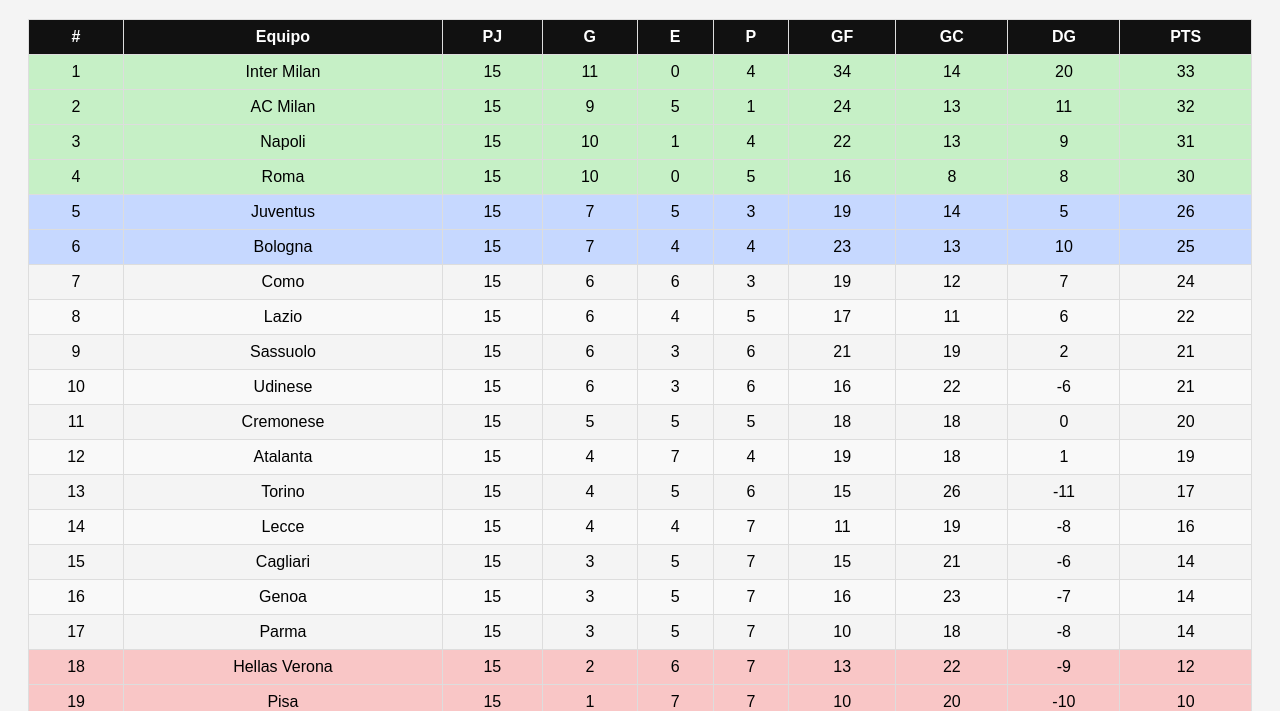
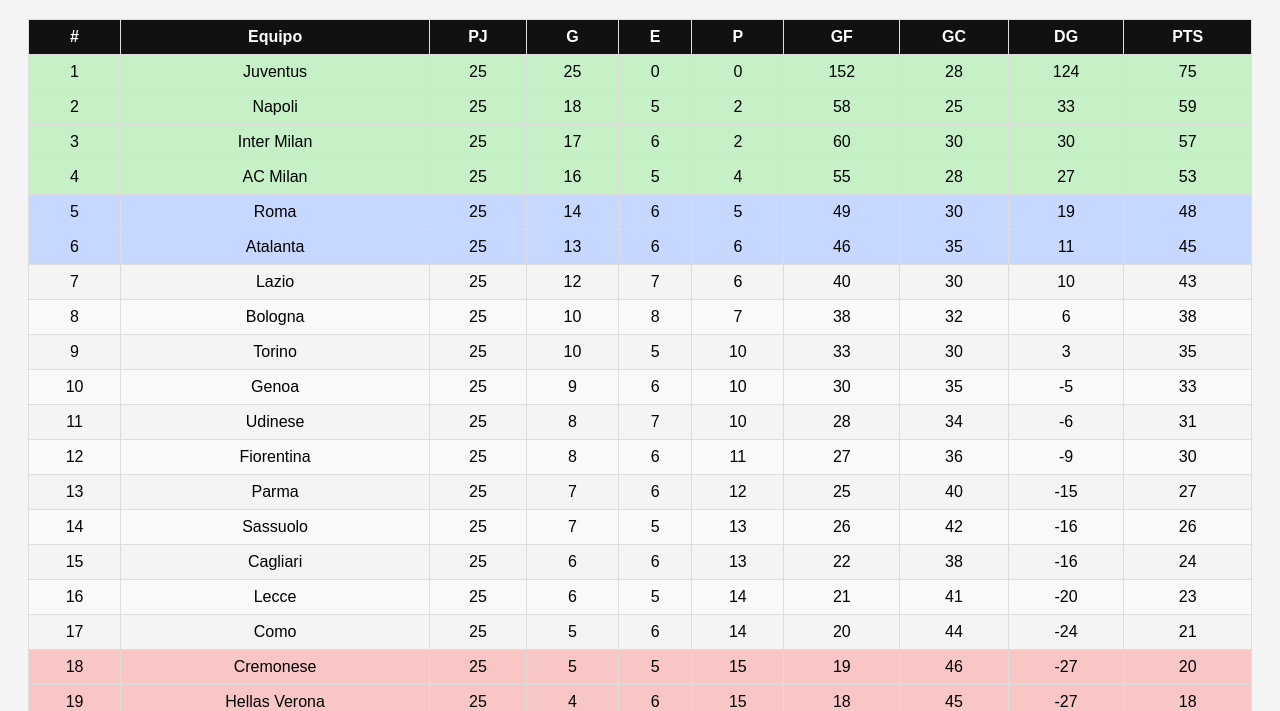
Before and after one commit to GabrielM-creador/Serie-A, a plain HTML site: page index.html in a window 1280 px wide. Shown: the part 89-800 px from the top of the page. Drawn offline with Linux system fonts and the light colour scheme.

Commit message:
Update index.html

```diff
--- a/index.html
+++ b/index.html
@@ -83,28 +83,28 @@
 "Pisa","Fiorentina"
 ];
 
-// Datos reales hasta fecha 15
+// 🔥 DATOS ACTUALIZADOS HASTA FECHA 25
 let tabla = [
-{nombre:"Inter Milan", PJ:15,G:11,E:0,P:4,GF:34,GC:14,DG:20,PTS:33},
-{nombre:"AC Milan", PJ:15,G:9,E:5,P:1,GF:24,GC:13,DG:11,PTS:32},
-{nombre:"Napoli", PJ:15,G:10,E:1,P:4,GF:22,GC:13,DG:9,PTS:31},
-{nombre:"Roma", PJ:15,G:10,E:0,P:5,GF:16,GC:8,DG:8,PTS:30},
-{nombre:"Juventus", PJ:15,G:7,E:5,P:3,GF:19,GC:14,DG:5,PTS:26},
-{nombre:"Bologna", PJ:15,G:7,E:4,P:4,GF:23,GC:13,DG:10,PTS:25},
-{nombre:"Como", PJ:15,G:6,E:6,P:3,GF:19,GC:12,DG:7,PTS:24},
-{nombre:"Lazio", PJ:15,G:6,E:4,P:5,GF:17,GC:11,DG:6,PTS:22},
-{nombre:"Sassuolo", PJ:15,G:6,E:3,P:6,GF:21,GC:19,DG:2,PTS:21},
-{nombre:"Udinese", PJ:15,G:6,E:3,P:6,GF:16,GC:22,DG:-6,PTS:21},
-{nombre:"Cremonese", PJ:15,G:5,E:5,P:5,GF:18,GC:18,DG:0,PTS:20},
-{nombre:"Atalanta", PJ:15,G:4,E:7,P:4,GF:19,GC:18,DG:1,PTS:19},
-{nombre:"Torino", PJ:15,G:4,E:5,P:6,GF:15,GC:26,DG:-11,PTS:17},
-{nombre:"Lecce", PJ:15,G:4,E:4,P:7,GF:11,GC:19,DG:-8,PTS:16},
-{nombre:"Cagliari", PJ:15,G:3,E:5,P:7,GF:15,GC:21,DG:-6,PTS:14},
-{nombre:"Genoa", PJ:15,G:3,E:5,P:7,GF:16,GC:23,DG:-7,PTS:14},
-{nombre:"Parma", PJ:15,G:3,E:5,P:7,GF:10,GC:18,DG:-8,PTS:14},
-{nombre:"Hellas Verona", PJ:15,G:2,E:6,P:7,GF:13,GC:22,DG:-9,PTS:12},
-{nombre:"Pisa", PJ:15,G:1,E:7,P:7,GF:10,GC:20,DG:-10,PTS:10},
-{nombre:"Fiorentina", PJ:15,G:0,E:6,P:9,GF:12,GC:26,DG:-14,PTS:6}
+{nombre:"Juventus", PJ:25,G:25,E:0,P:0,GF:152,GC:28,DG:124,PTS:75},
+{nombre:"Napoli", PJ:25,G:18,E:5,P:2,GF:58,GC:25,DG:33,PTS:59},
+{nombre:"Inter Milan", PJ:25,G:17,E:6,P:2,GF:60,GC:30,DG:30,PTS:57},
+{nombre:"AC Milan", PJ:25,G:16,E:5,P:4,GF:55,GC:28,DG:27,PTS:53},
+{nombre:"Roma", PJ:25,G:14,E:6,P:5,GF:49,GC:30,DG:19,PTS:48},
+{nombre:"Atalanta", PJ:25,G:13,E:6,P:6,GF:46,GC:35,DG:11,PTS:45},
+{nombre:"Lazio", PJ:25,G:12,E:7,P:6,GF:40,GC:30,DG:10,PTS:43},
+{nombre:"Bologna", PJ:25,G:10,E:8,P:7,GF:38,GC:32,DG:6,PTS:38},
+{nombre:"Torino", PJ:25,G:10,E:5,P:10,GF:33,GC:30,DG:3,PTS:35},
+{nombre:"Genoa", PJ:25,G:9,E:6,P:10,GF:30,GC:35,DG:-5,PTS:33},
+{nombre:"Udinese", PJ:25,G:8,E:7,P:10,GF:28,GC:34,DG:-6,PTS:31},
+{nombre:"Fiorentina", PJ:25,G:8,E:6,P:11,GF:27,GC:36,DG:-9,PTS:30},
+{nombre:"Parma", PJ:25,G:7,E:6,P:12,GF:25,GC:40,DG:-15,PTS:27},
+{nombre:"Sassuolo", PJ:25,G:7,E:5,P:13,GF:26,GC:42,DG:-16,PTS:26},
+{nombre:"Cagliari", PJ:25,G:6,E:6,P:13,GF:22,GC:38,DG:-16,PTS:24},
+{nombre:"Lecce", PJ:25,G:6,E:5,P:14,GF:21,GC:41,DG:-20,PTS:23},
+{nombre:"Como", PJ:25,G:5,E:6,P:14,GF:20,GC:44,DG:-24,PTS:21},
+{nombre:"Cremonese", PJ:25,G:5,E:5,P:15,GF:19,GC:46,DG:-27,PTS:20},
+{nombre:"Hellas Verona", PJ:25,G:4,E:6,P:15,GF:18,GC:45,DG:-27,PTS:18},
+{nombre:"Pisa", PJ:25,G:3,E:5,P:17,GF:16,GC:50,DG:-34,PTS:14}
 ];
 
 let partidos=[];
```
